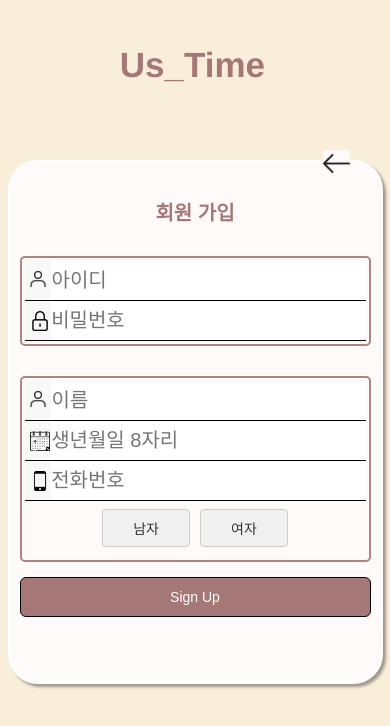
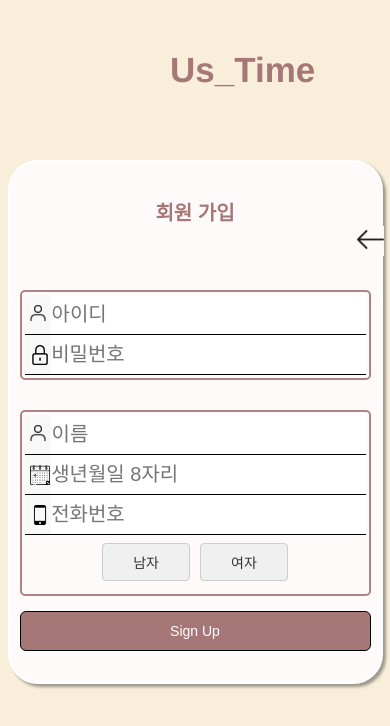
Before and after one commit to simjunseo98/UsTime_Frontend, a React (Create React App) app: page /signup in a window 390 px wide. Shown: the top 726 px of the page. Built offline with nearby package versions, Linux system fonts and the light colour scheme.

Commit message:
design: 로그인,회원가입 반응형 웹(모바일) 수정

```diff
--- a/src/assets/style/Login.module.scss
+++ b/src/assets/style/Login.module.scss
@@ -115,9 +115,9 @@
     .Logo {
         font-size: 35px; /* 로고 크기 축소 */
         font-weight: bold;
-        position: fixed;
-        right: 125px;
-        margin-top: 45px;
+        position: relative;
+        margin-top: 100px;
+        margin-left: 150px;
     }
 
     .Login_box {
--- a/src/assets/style/SignUp.module.scss
+++ b/src/assets/style/SignUp.module.scss
@@ -176,10 +176,9 @@
     .logo {
         font-size: 35px; /* 로고 크기 축소 */
         font-weight: bold;
-        position: fixed;
-        right: 125px;
-        top: 0px;
-        margin-top: 45px;
+        position: relative;
+        margin-top: 35px;
+        margin-left: 150px;
     }
 
     .Container {
@@ -191,9 +190,8 @@
 
     .goBackButton{
         margin: 0;
-        position: fixed;
-        top: 150px;
-        right: 40px;
+        position:relative;
+        margin-left: 350px;
         width: 27px;
     }
     .SignUpTitle {
```
